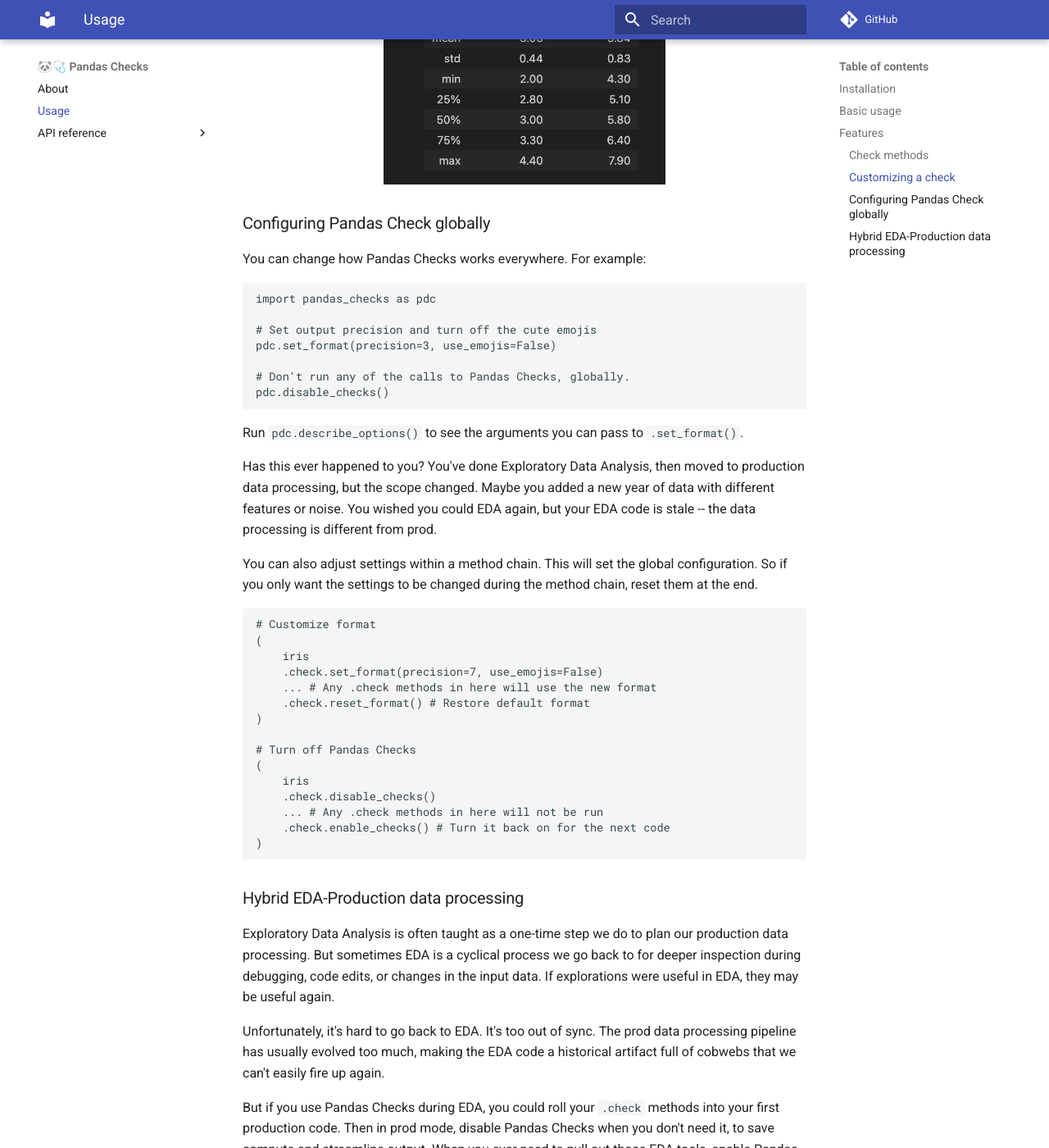
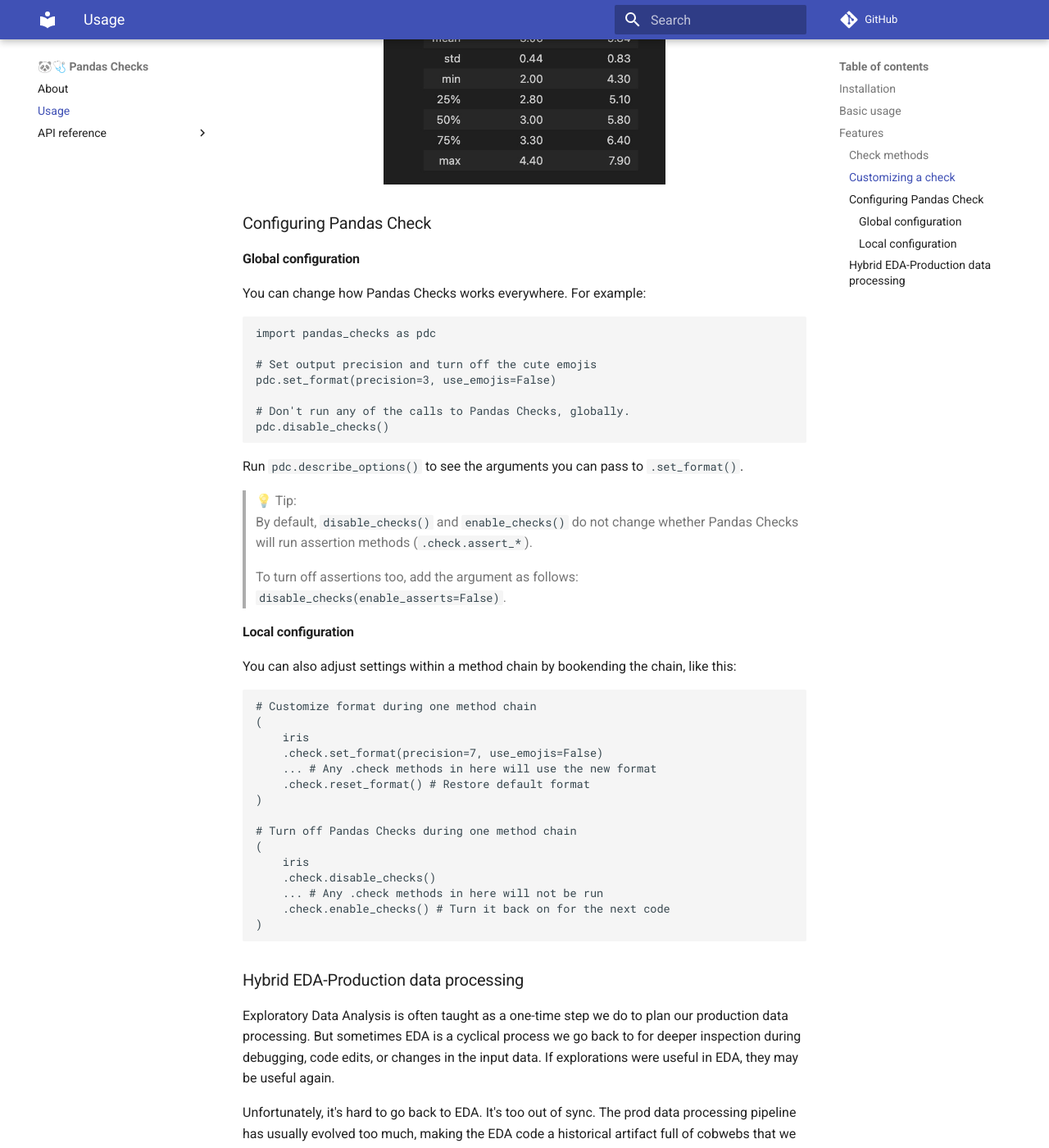
Before and after one commit to cparmet/pandas-checks, an MkDocs documentation site: the page built from docs/usage.md, in a window 1280 px wide and 1400 px high, scrolled down 4890 px. Shown: the whole window at 82% size. Built offline with MkDocs 1.6.1 and Material for MkDocs 9.7.7, drawn with Linux system fonts in a browser that asks for light colours; comment, search, counter and statistics services are not loaded.

Commit message:
Update docs

````diff
--- a/docs/usage.md
+++ b/docs/usage.md
@@ -164,7 +164,8 @@
 <img src="https://raw.githubusercontent.com/cparmet/pandas-checks/main/static/power_user_output.jpg" alt="Power user output" width="350" style="display: block; margin-left: auto; margin-right: auto;  width: 50%;">
 
 
-### Configuring Pandas Check globally
+### Configuring Pandas Check
+#### Global configuration
 You can change how Pandas Checks works everywhere. For example:
 
 ```python
@@ -179,12 +180,16 @@
 
 Run `pdc.describe_options()` to see the arguments you can pass to `.set_format()`.
 
-Has this ever happened to you? You've done Exploratory Data Analysis, then moved to production data processing, but the scope changed. Maybe you added a new year of data with different features or noise. You wished you could EDA again, but your EDA code is stale -- the data processing is different from prod.
+> 💡 Tip:
+> By default, `disable_checks()` and `enable_checks()` do not change whether Pandas Checks will run assertion methods (`.check.assert_*`).
+>
+> To turn off assertions too, add the argument as follows: `disable_checks(enable_asserts=False)`.
 
-You can also adjust settings within a method chain. This will set the global configuration. So if you only want the settings to be changed during the method chain, reset them at the end.
+#### Local configuration
+You can also adjust settings within a method chain by bookending the chain, like this:
 
 ```python
-# Customize format
+# Customize format during one method chain
 (
     iris
     .check.set_format(precision=7, use_emojis=False)
@@ -192,7 +197,7 @@
     .check.reset_format() # Restore default format
 )
 
-# Turn off Pandas Checks
+# Turn off Pandas Checks during one method chain
 (
     iris
     .check.disable_checks()
@@ -200,6 +205,7 @@
     .check.enable_checks() # Turn it back on for the next code
 )
 ```
+
 
 ### Hybrid EDA-Production data processing
 
````
Also changed, not shown: README.md (+10 -6 lines).
